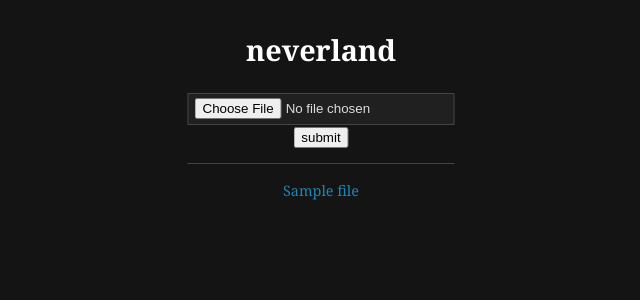
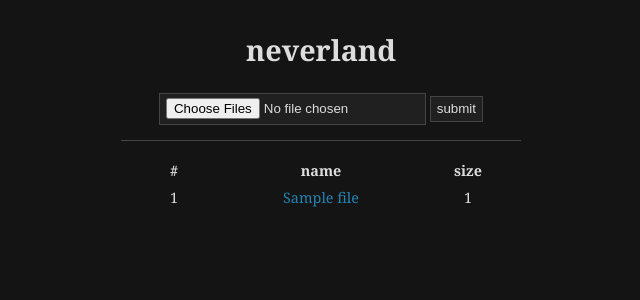
Before and after one commit to Roguezilla/neverland, a Flask app: template templates/index.html in a window 1280 px wide. Shown: the top 300 px of the page, without its empty margins (327-967 px from the left). Run offline with Flask 2, Linux system fonts and the light colour scheme; the template is opened without the code that fills it: most values are stand-ins (such as "Sample title", 1, 10 or a date in 2020).

Commit message:
file system overhaul, token bug fix

```diff
--- a/main.py
+++ b/main.py
@@ -1,26 +1,42 @@
-from flask import *
+from flask import (
+    Flask,
+    request,
+    g,
+    render_template,
+    session,
+    redirect,
+    url_for,
+    send_file
+)
 import dataset
 from io import BytesIO
 import random
 import string
+import os
+import humanize
 
 from salt import hash
 
 app = Flask('Neverland')
+app.config['UPLOAD_FOLDER'] = 'files'
 app.secret_key = 'mwz!R&n$%Fh*TBHkk@Ksare=vjkRQ4Xmz%fCm=yFGsDfyZA^T97%JWXtp^3#C+Y*g&eJdx9crb4^7_BWNxt4sZYJ_4NFmLJ2%s3U+@%*_-py5z3VQ?$m^X8y?j?jaN^*'
+
+user_db = dataset.connect('sqlite:///user_database.db')
 file_db = dataset.connect('sqlite:///file_database.db')
-user_db = dataset.connect('sqlite:///user_database.db')
 
 @app.before_request
 def before_request():
     g.user = None
 
     if 'token' in session:
-        if user_db['users'].find_one(token=session['token'])['ip'] == request.remote_addr:
-            g.user = user_db['users'].find_one(token=session['token'])['name']
+        if user_db['users'].find_one(token=session['token']) is None:
+            session.pop('token', None)
         else:
-            user_db['users'].update(dict(name=user_db['users'].find_one(token=session['token'])['name'], token=''), ['name'])
-            session.pop('token', None)
+            if user_db['users'].find_one(token=session['token'])['ip'] == request.remote_addr:
+                g.user = user_db['users'].find_one(token=session['token'])['name']
+            else:
+                user_db['users'].update(dict(name=user_db['users'].find_one(token=session['token'])['name'], token=''), ['name'])
+                session.pop('token', None)
 
 @app.route('/login', methods=['GET', 'POST'])
 def login():
@@ -56,15 +72,22 @@ def upload():
     if not g.user:
         return redirect(url_for('login'))
 
-    file = request.files['inputFile']
-    if file.filename != '' and file_db['files'].find_one(name=str(file.filename)) is None:
-        file_db['files'].insert(dict(name=file.filename, data=file.read()))
+    files = request.files.getlist('inputFile')
+    for file in files:
+        filepath = os.path.join(app.config['UPLOAD_FOLDER'], file.filename)
+        file.save(filepath)
+
+        file_db['files'].insert(dict(
+            name=file.filename,
+            path=filepath,
+            size=humanize.naturalsize(os.stat(filepath).st_size)
+        ))
 
     return redirect(url_for('index'))
 
 @app.route('/download/<filename>')
-def download(filename):
+def download(filename: str):
     if not g.user:
         return redirect(url_for('login'))
 
-    return send_file( BytesIO(file_db['files'].find_one(name=str(filename))['data']), attachment_filename=str(filename), as_attachment=True)
+    return send_file(file_db['files'].find_one(name=filename)['path'], attachment_filename=filename, as_attachment=True)
--- a/static/css/main.css
+++ b/static/css/main.css
@@ -11,15 +11,7 @@ body {
     -webkit-font-smoothing: antialiased;
 }
 
-h1 {
-    color: rgb(255, 255, 255)
-}
-
-label {
-    color: rgb(255, 255, 255)
-}
-
-a {
+a, label, h1, form {
     color: #ddd;
 }
 
@@ -35,7 +27,16 @@ a:link, a:visited {
     text-decoration: none;
 }
 
-input {
+table {
+    color: #ddd
+}
+
+td {
+    width: 100px;
+    min-width:100px;
+}
+
+input, button {
     display: block;
     padding: 4px 6px 5px 6px;
     border: 1px solid rgba(68, 68, 68);
--- a/templates/index.html
+++ b/templates/index.html
@@ -8,20 +8,36 @@
   		<meta name="viewport" content="width=device-width, initial-scale=1">
   		<meta name="author" content="roguezilla">
 
-  		<link rel="stylesheet" href="{{ url_for('static', filename='css/main.css') }}">
+		<link rel="stylesheet" href="{{ url_for('static', filename='css/main.css') }}">
+
+		<script src="https://ajax.googleapis.com/ajax/libs/jquery/3.4.1/jquery.min.js"></script>
 	</head>
 
 	<body>
   		<h1>neverland</h1>
 
   		<form method="POST" action="/upload" enctype="multipart/form-data">
-			<input type="file" name="inputFile" /><br>
+			<input type="file" name="inputFile" multiple="multiple"/>
 			<button type="submit">submit</button>
   		</form>
 		<hr>
 
-		{% for file in files %}
-		  <a href="/download/{{ file['name'] }}">{{ file["name"] }}</a><br>
-		{% endfor %}
+		<table width="400px">
+			<col style="width:10px">
+			<col style="width:300px">
+			<col style="width:20px">
+			<tr>
+				<th>#</th>
+				<th>name</th>
+				<th>size</th>
+			</tr>
+			{% for file in files %}
+			<tr>
+				<td>{{ file['id'] }}</td>
+				<td><a href="/download/{{ file['name'] }}">{{ file['name'] }}</a></td>
+		  		<td>{{ file['size'] }}</td>
+			</tr>
+			{% endfor %}
+		</table>
 	</body>
 </html>
```
